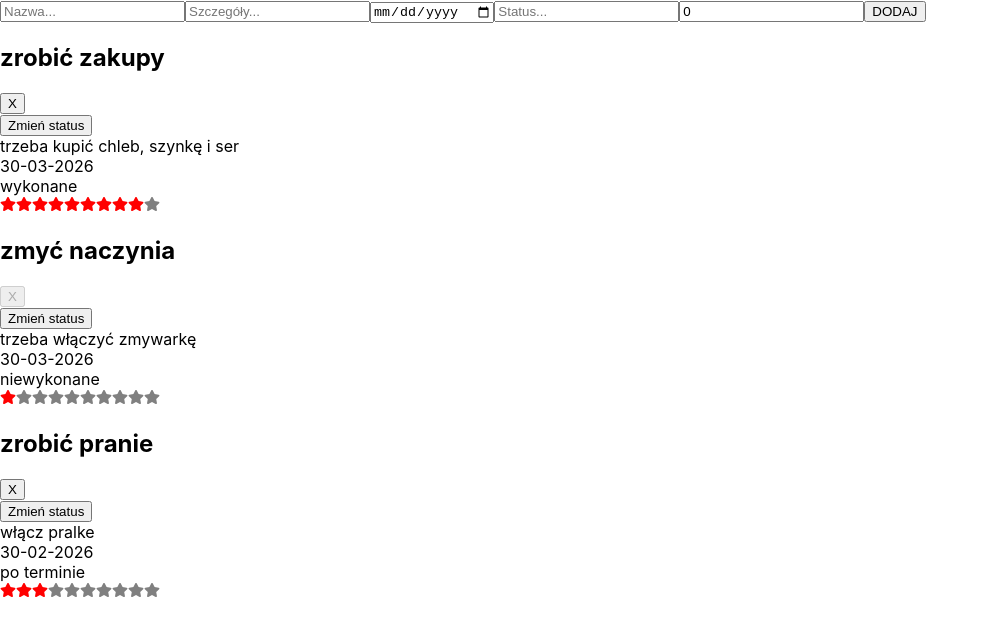
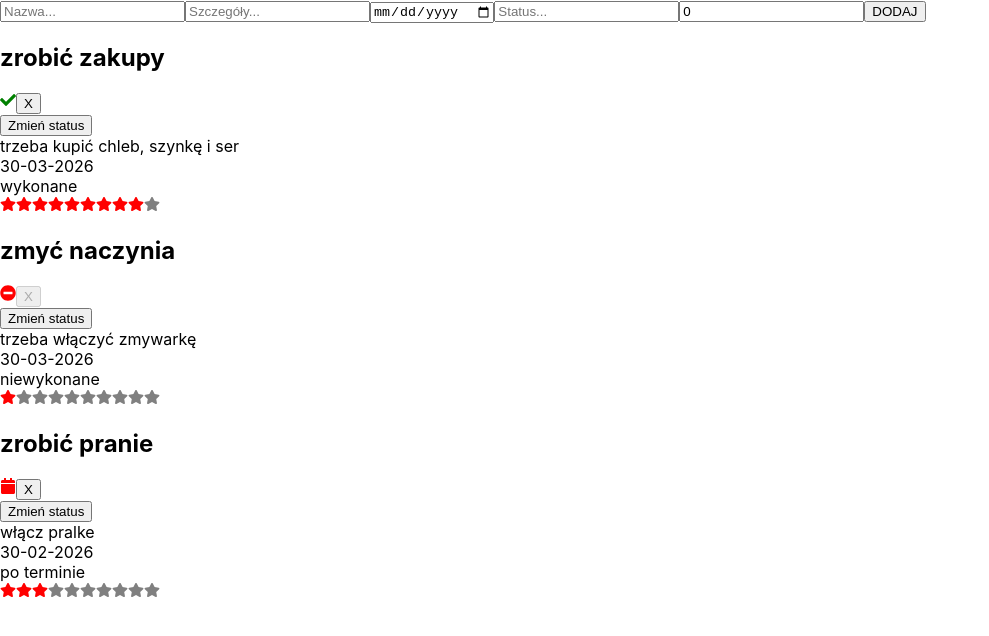
Before and after one commit to NiceNiceSwan/PAIM_lab1, a React (Create React App) app: page / in a window 1280 px wide. Shown: the top 636 px of the page, without its empty margins (0-989 px from the left). Built offline with nearby package versions, Linux system fonts and the light colour scheme.

Commit message:
dodanie ikon

```diff
--- a/src/components/Task/index.jsx
+++ b/src/components/Task/index.jsx
@@ -1,6 +1,7 @@
 import React from 'react';
 import StarRating from "../StarRating";
 import {useTasks} from "../task-hooks"
+import TaskIcon from "../TaskIcon"
 
 
 export default function Task({id, title, details, expiry_date, completion, rating}) {
@@ -9,6 +10,7 @@ export default function Task({id, title, details, expiry_date, completion, ratin
 return (
     <section>
         <h1>{title}</h1>
+        <TaskIcon completion = {completion} />
         <button onClick={()=>removeTask(id)} disabled={completion !== "po terminie" && completion !== "wykonane"}>X</button><br/>
         <button onClick={()=>setTaskCompletion(id, completion)}>Zmień status</button><br/>
         {/* <div style={{height:50, backgroundTask:task}} /> */}
--- /dev/null
+++ b/src/components/TaskIcon/index.jsx
@@ -0,0 +1,26 @@
+import {FaCheck, FaCalendar, FaMinusCircle} from 'react-icons/fa';
+
+export default function TaskIcon({completion}){
+        if (completion === "wykonane") {
+            return(
+            <>
+                <FaCheck color="green" id="checkmark" />
+            </>
+            );
+        }
+        else if (completion === "niewykonane") {
+            return(
+            <>
+                <FaMinusCircle color="red" id="X" />
+            </>
+            );
+        }
+        else
+        {
+            return(
+            <>
+                <FaCalendar color="red" id="X" />
+            </>
+            );
+        }
+};
```
